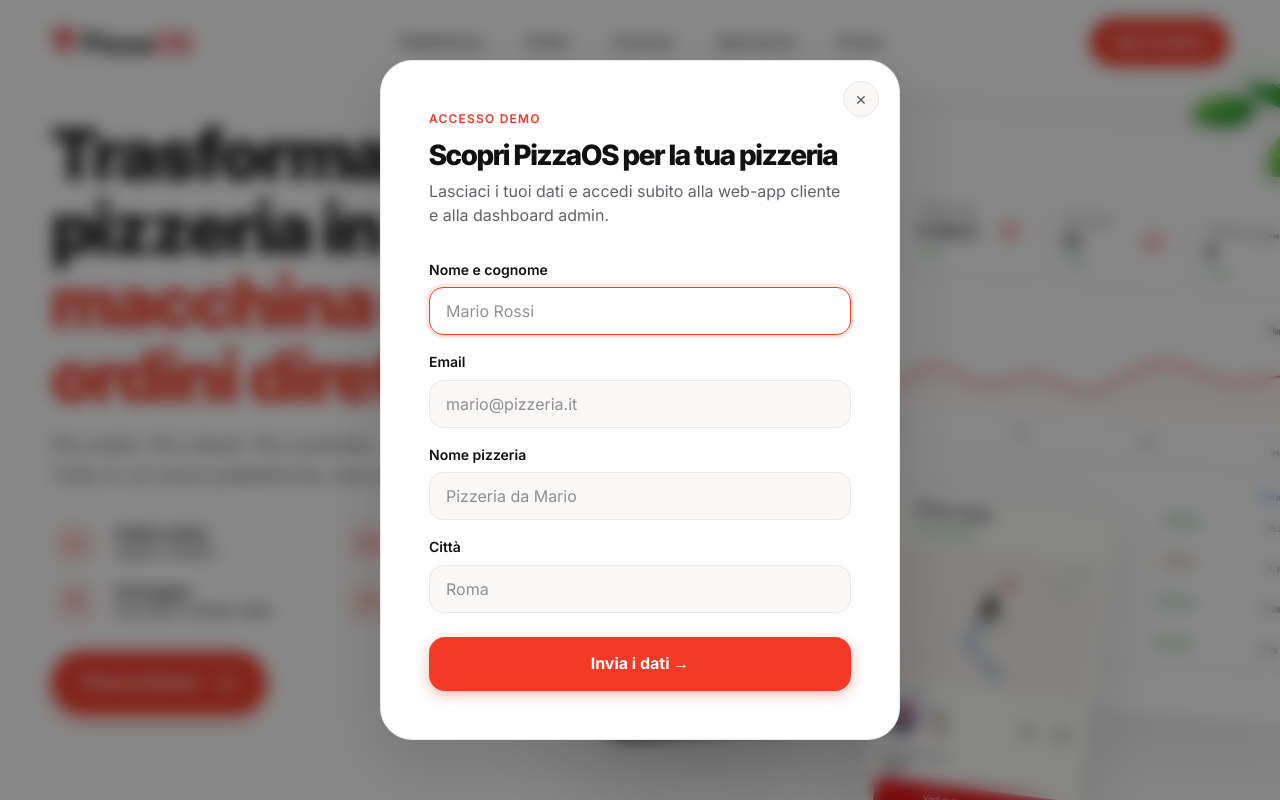
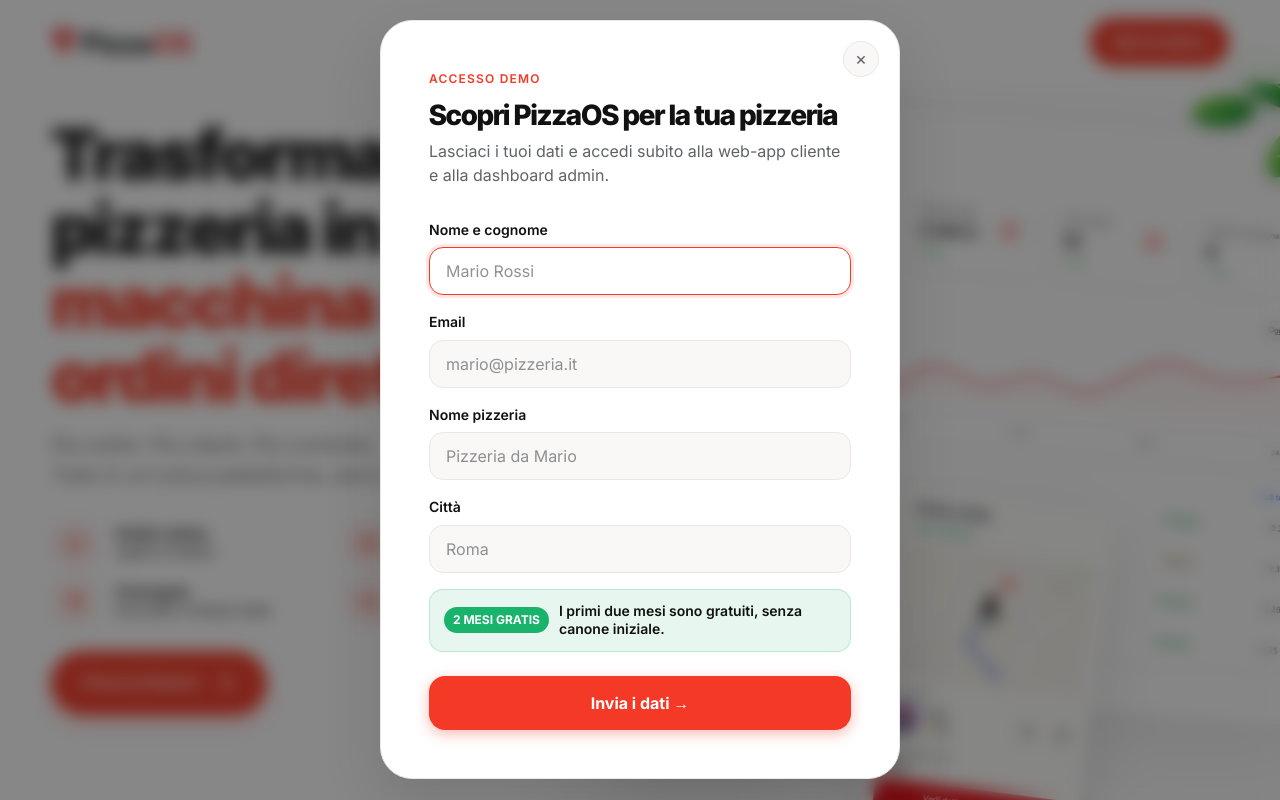
Before and after one commit to kremisi-com/pizzaos, a Next.js app in the folder apps/landing/: page / in a window 1280 px wide. Both pictures are taken after a click on the button "Apri la demo". Shown: the top 800 px of the page. Built offline with nearby package versions, Linux system fonts and the light colour scheme.

Commit message:
feat(landing): highlight free trial in demo form
Add a compact free-trial note inside the PizzaOS demo request form so prospects see that the first two months are free before submitting their details.\n\nUpdate the focused modal regression test to cover the new offer copy.

```diff
--- a/apps/landing/src/features/home/components/demo-request-modal.module.css
+++ b/apps/landing/src/features/home/components/demo-request-modal.module.css
@@ -182,6 +182,32 @@
   outline-offset: 3px;
 }
 
+.trialNote {
+  display: flex;
+  align-items: center;
+  gap: 10px;
+  padding: 12px 14px;
+  border: 1px solid rgba(25, 179, 107, 0.22);
+  border-radius: var(--radius-md);
+  background-color: var(--color-success-subtle);
+  color: var(--color-dark);
+  font-size: 14px;
+  font-weight: 600;
+  line-height: 1.35;
+}
+
+.trialBadge {
+  flex: 0 0 auto;
+  border-radius: var(--radius-full);
+  background-color: var(--color-success);
+  color: var(--color-white);
+  font-size: 12px;
+  font-weight: 800;
+  line-height: 1;
+  padding: 7px 9px;
+  text-transform: uppercase;
+}
+
 /* Success state */
 .success {
   text-align: center;
@@ -294,4 +320,9 @@
   .title {
     font-size: 24px;
   }
+
+  .trialNote {
+    align-items: flex-start;
+    flex-direction: column;
+  }
 }
--- a/apps/landing/src/features/home/components/demo-request-modal.tsx
+++ b/apps/landing/src/features/home/components/demo-request-modal.tsx
@@ -339,6 +339,13 @@
                   />
                 </div>
 
+                <div className={styles.trialNote} aria-label="Offerta PizzaOS">
+                  <span className={styles.trialBadge}>2 mesi gratis</span>
+                  <span>
+                    I primi due mesi sono gratuiti, senza canone iniziale.
+                  </span>
+                </div>
+
                 {submitError ? (
                   <p className={styles.submitError} role="alert">
                     {submitError}
```
Also changed, not shown: 1 other file (tests, documents, lock files or other folders).
